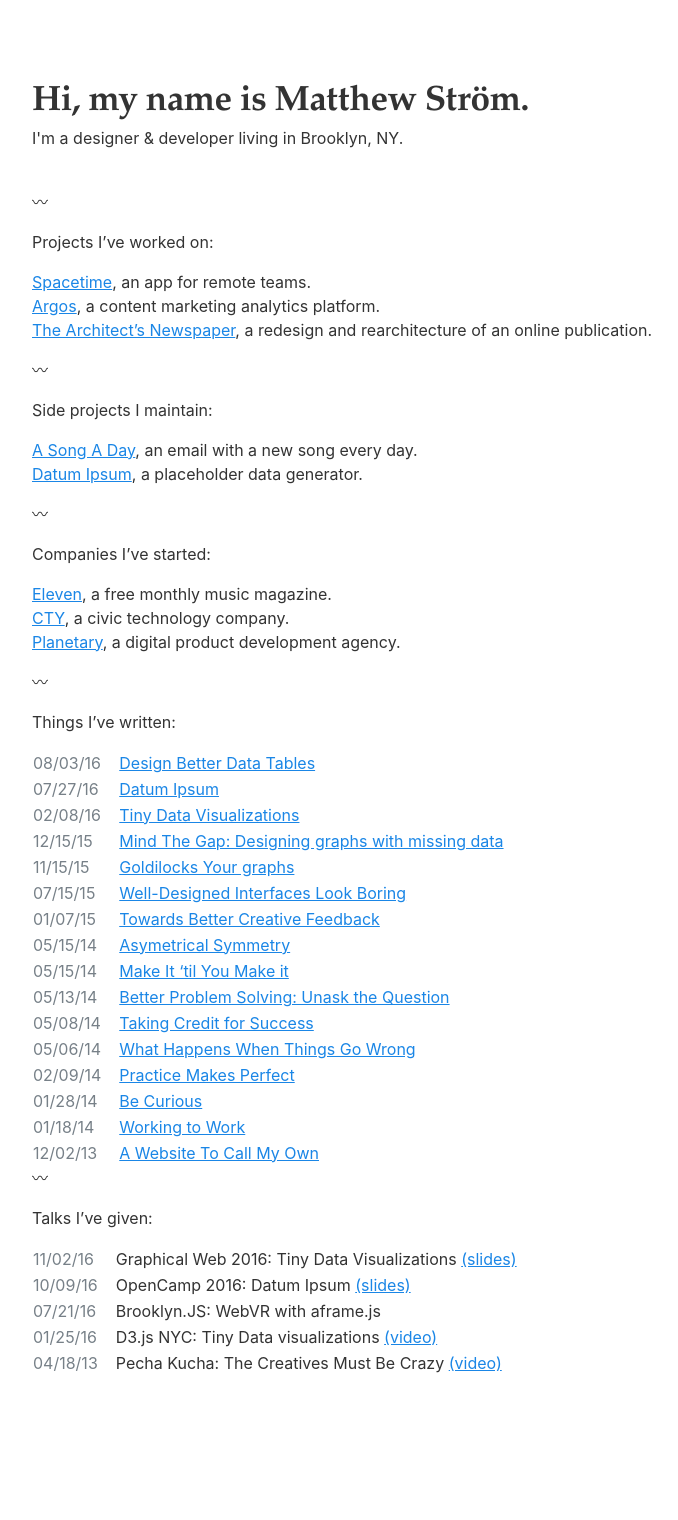
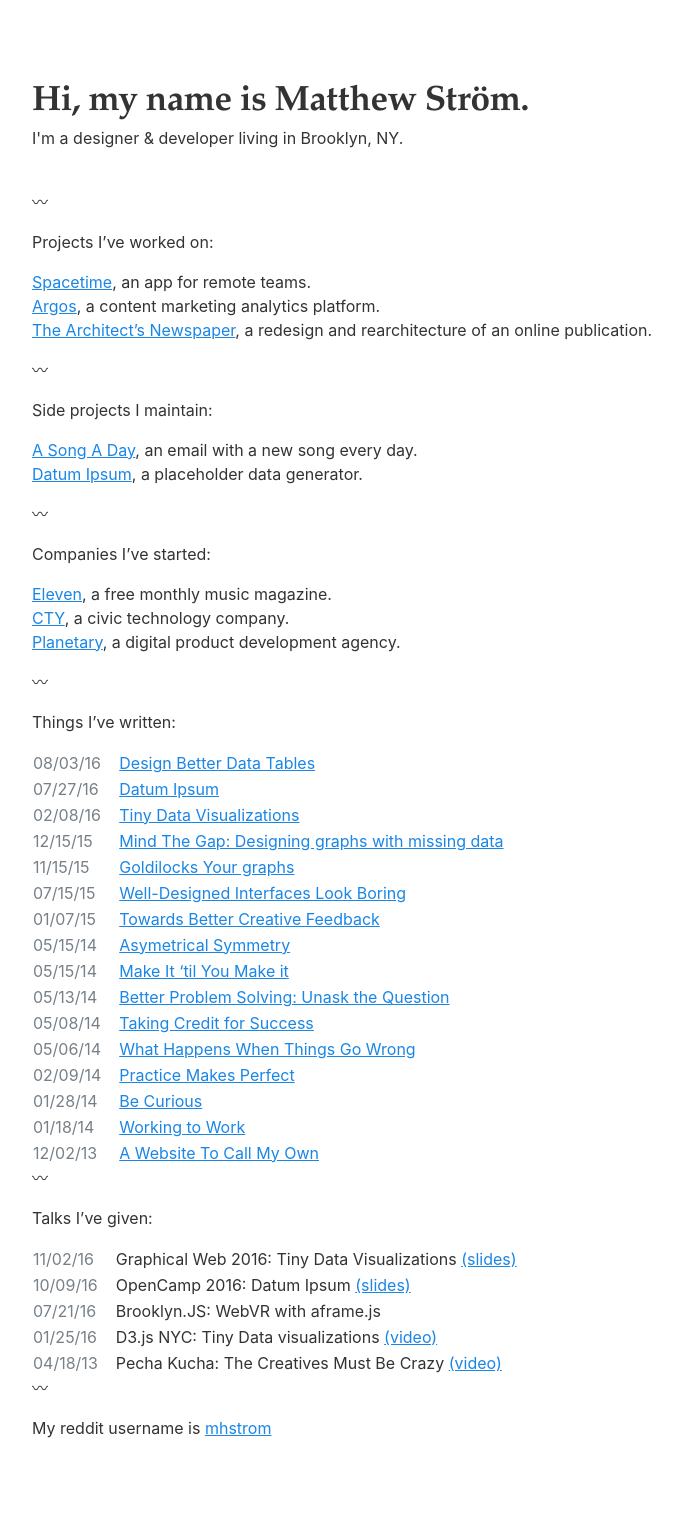
Before and after one commit to ilikescience/ilikescience.github.io, a Jekyll site: the page built from index.md, in a window 1280 px wide. Shown: the whole page, without its empty margins (48-726 px from the left). Built offline with Jekyll 4.4.1, drawn with Linux system fonts in a browser that asks for light colours; our own code applies the rules of GitHub Pages for plain Markdown files; before the commit the page ends 1456 px from its top, so only the background shows below that.

Commit message:
add reddit username

```diff
--- a/index.md
+++ b/index.md
@@ -67,3 +67,7 @@
 |<span class="c--gray l--mar-right-s">07/21/16</span> | Brooklyn.JS: WebVR with aframe.js |
 |<span class="c--gray l--mar-right-s">01/25/16</span> | D3.js NYC: Tiny Data visualizations [(video)](https://www.youtube.com/watch?v=Gtlb8VIszrU) |
 |<span class="c--gray l--mar-right-s">04/18/13</span> | Pecha Kucha: The Creatives Must Be Crazy [(video)](https://www.youtube.com/watch?v=xpb_0Tadu6g) |
+
+〰
+
+My reddit username is [mhstrom](https://www.reddit.com/user/mhstrom/)
```
Also changed, not shown: 1 other file.
